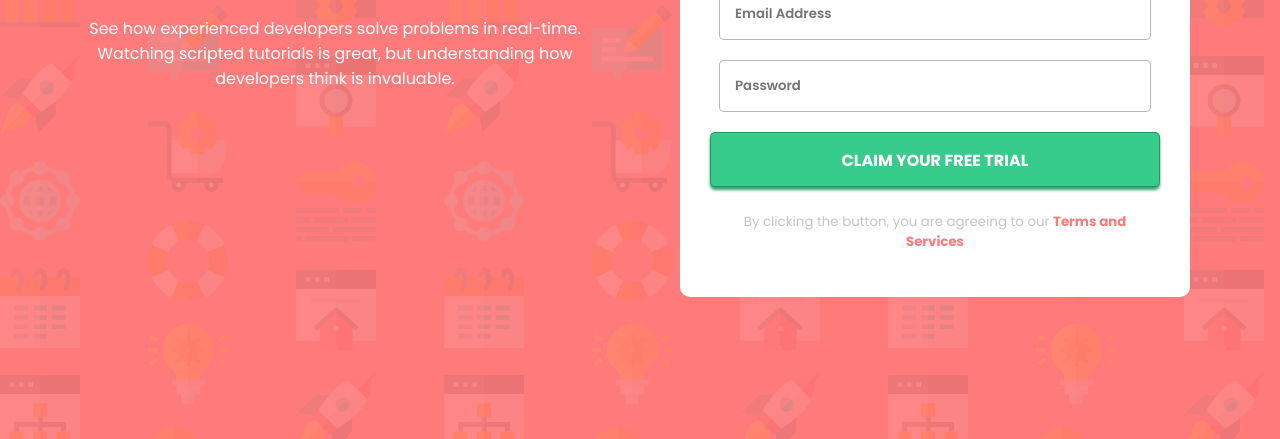
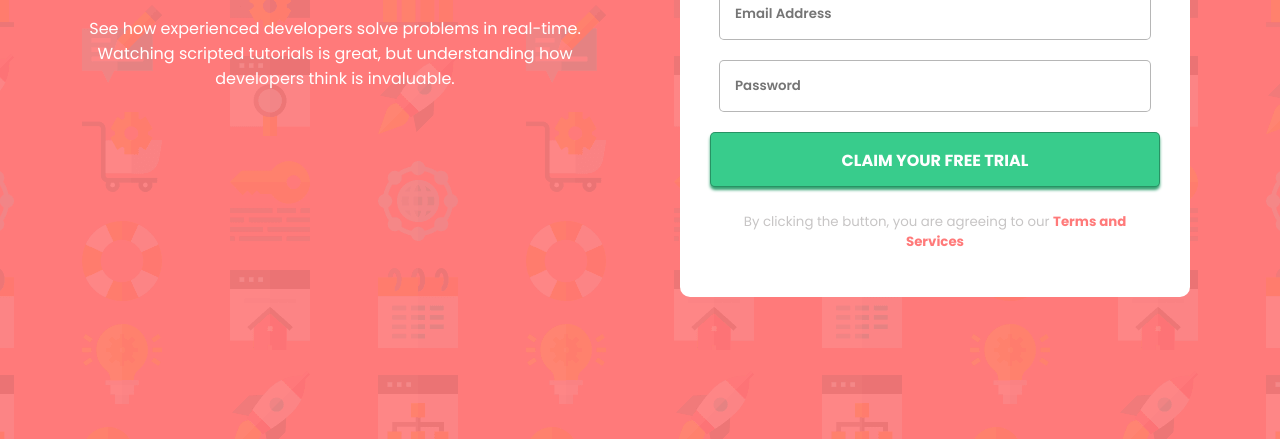
Before and after one commit to kalebemax/Intro-component-with-sign-up-form, a plain HTML site: page index.html in a window 1280 px wide. Shown: the part 361-800 px from the top of the page. Drawn offline with Linux system fonts and the light colour scheme.

Commit message:
update css

```diff
--- a/style.css
+++ b/style.css
@@ -10,6 +10,8 @@
 
 body {
     background-image: url(images/bg-intro-mobile.png);
+    background-position: top center;
+    background-repeat: no-repeat;
     background-color: hsl(0, 100%, 74%);
     color: white;
     font-size: 16px;
@@ -94,7 +96,9 @@ input {
 
 @media (min-width: 992px) {
     body {
-            background-image: url(/images/bg-intro-desktop.png);
+            background-image: url(images/bg-intro-desktop.png);
+            background-position: top center;
+            background-repeat: no-repeat;
      }
 
     main {
```
